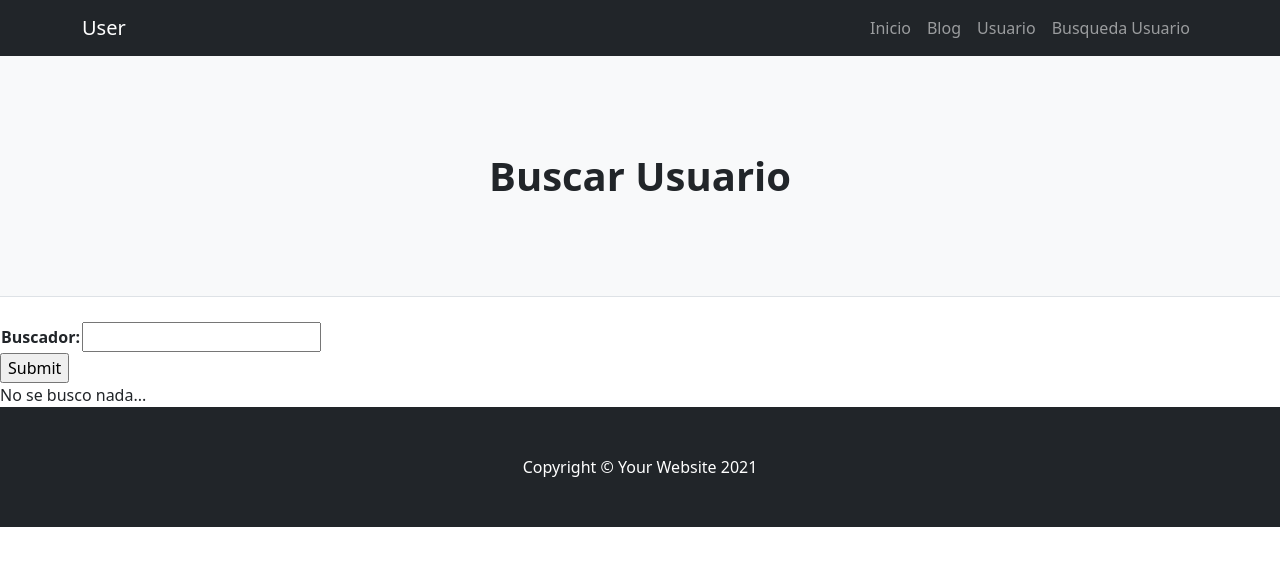
After one commit to LauSolCarr/EntregaIntermedia_PF_LauraCarreras, a Django app: page /clase/busqueda-usuario/ in a window 1280 px wide. The commit adds this page. Shown: the top 566 px of the page. Run offline with Django 4.2, Linux system fonts and the light colour scheme; some libraries are stand-ins or nearby versions.

Commit message:
Se adiciono un formulario para Usuario

```diff
--- a/Class/forms.py
+++ b/Class/forms.py
@@ -1,6 +1,10 @@
+from platform import mac_ver
 from django import forms
 
 class User_form(forms.Form):
     nombre = forms.CharField(max_length=20)
     apellido = forms.CharField(max_length=30)
     email = forms.EmailField()
+
+class User_found(forms.Form):
+    partial_user = forms.CharField(label='Buscador',max_length=20)
--- a/Class/templates/Class/form_user.html
+++ b/Class/templates/Class/form_user.html
@@ -17,7 +17,7 @@
             <div class="col-lg-20">
                 <div class="card mb-4">
 
-                <form action="" method = 'post'>
+                <form action= {% url 'formulario' %} method = 'post'>
                     {% csrf_token %}
 
                         <table>
--- /dev/null
+++ b/Class/templates/Class/found_curso.html
@@ -0,0 +1,43 @@
+
+
+{% extends 'Index/index.html' %}
+
+{% block Bloque_Navegador %}
+    <a class="navbar-brand" href="#!">User</a>
+{% endblock   %}
+
+{% block Bloque_Head %}
+    <h1 class="fw-bolder"> Buscar Usuario </h1>
+{% endblock  %}
+
+
+{% block Bloque_Body %}
+
+            <form action= {% url 'busqueda_usuario' %} method = 'get'>
+                {% csrf_token %}
+
+                    <table>
+                    {{buscador.as_table}}
+                    </table>
+
+                <input type="submit" placeholder = 'enviar'>
+            </form>
+
+            {% if dato_buscado  %}
+                Se busco por el usuario {{dato_buscado}}
+                {% for usuario in usuarios_buscados  %}
+                    <li>
+                        {{usuario}}
+                    </li>
+                {% endfor %}
+            {% else %}
+                No se busco nada...
+            {% endif %}
+
+
+
+
+
+
+
+{% endblock  %}
--- a/Class/urls.py
+++ b/Class/urls.py
@@ -1,6 +1,7 @@
 from django.urls import path
-from .views import formulario_usuario
+from .views import formulario_usuario,busqueda_usuario
 
 urlpatterns = [
-    path('usuario/',formulario_usuario,name='formulario')
+    path('usuario/',formulario_usuario,name='formulario'),
+    path('busqueda-usuario/',busqueda_usuario,name='busqueda_usuario')
 ]
--- a/Class/views.py
+++ b/Class/views.py
@@ -3,9 +3,8 @@ from urllib import request
 from django.http import HttpResponse
 from django.shortcuts import render
 from Class.models import User
-from Class.forms import User_form
+from Class.forms import User_form,User_found
 
-# Create your views here.
 
 def nuevo_user(request):
     nuevo_user = User(nombre='Laura',apellido='Carrreras',email='laura.s.carreras@gmail.com',tipo= 'admin')
@@ -25,3 +24,23 @@ def formulario_usuario(request):
                  return render(request,"index/index.html",{'nuevo_usuer':nuevo_user})
 
     return render(request,"class/form_user.html",{'formulario': formulario})
+
+def busqueda_usuario(request):
+    usuarios_buscados = User.objects.filter(nombre='Laura')
+
+    dato = request.GET.get('partial_user',None)
+
+    if dato is not None:
+        #usuarios_buscados = User.objects.filter(nombre=dato)
+        usuarios_buscados = User.objects.filter(nombre__icontains=dato)
+
+    buscador = User_found()
+
+    return render(
+        request,'Class/found_curso.html',
+        {
+            'buscador':buscador,
+            'usuarios_buscados':usuarios_buscados,
+            'dato_buscado':dato
+        }
+    )
--- a/Index/templates/index/index.html
+++ b/Index/templates/index/index.html
@@ -31,6 +31,7 @@
                             <li class="nav-item"><a class="nav-link" href={% url 'inicio' %} > Inicio</a></li>
                             <li class="nav-item"><a class="nav-link" href={% url 'blog' %} > Blog</a></li>
                             <li class="nav-item"><a class="nav-link" href={% url 'formulario' %}> Usuario</a></li>
+                            <li class="nav-item"><a class="nav-link" href={% url 'busqueda_usuario' %} > Busqueda Usuario</a></li>
 
                         </ul>
                     </div>
```
Also changed, not shown: Class/models.py (+9 -0 lines), README.md.
